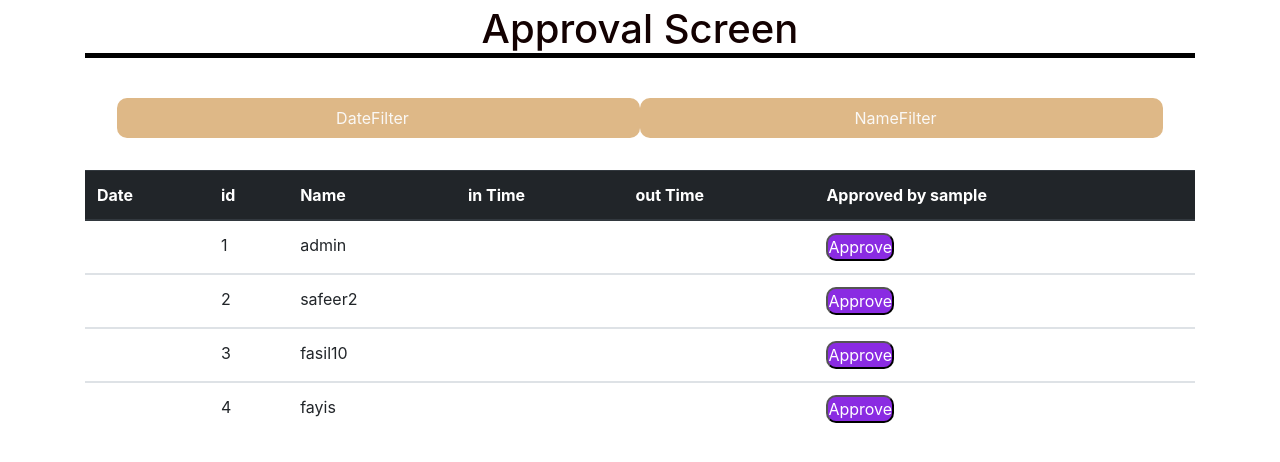
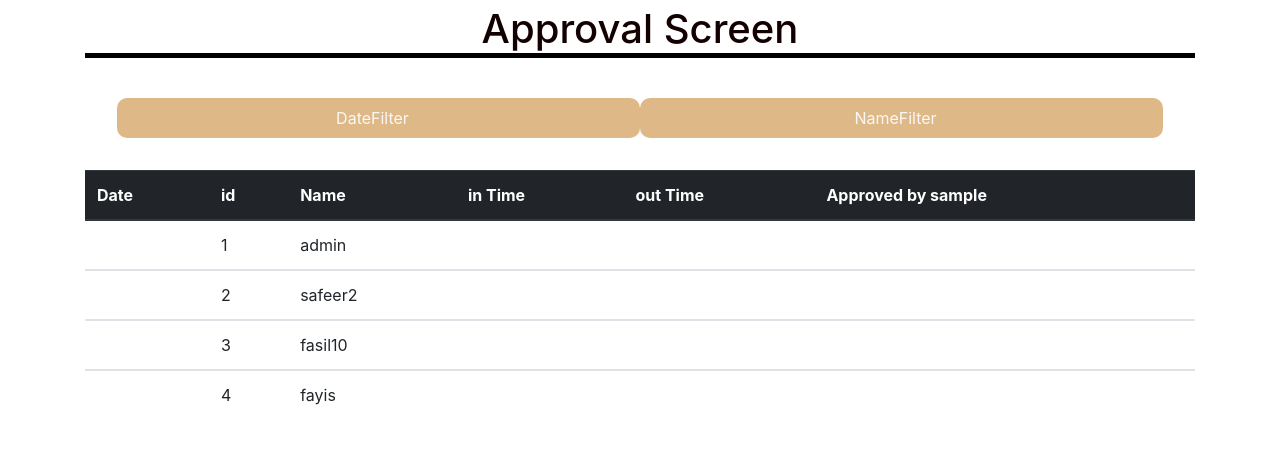
Before and after one commit to SafeerSha/FSE-test, a Django app: template template/approved.html in a window 1280 px wide. Shown: the top 462 px of the page. Run offline with Django 4.2, Linux system fonts and the light colour scheme; data comes from the database, SQL or seed files in the repository; the template is opened without the code that fills it: values that come from a table or form of the project are taken from there, most other values are stand-ins (such as "Sample title", 1, 10 or a date in 2020).

Commit message:
approved.html

```diff
--- a/template/approved.html
+++ b/template/approved.html
@@ -43,10 +43,10 @@
                 <td>{{i.username}}</td>
                 <td></td>
                 <td></td>
-                <form method="post" action="go">
-                <td>
-                    <button type="submit" style=" color : white;background-color: blueviolet;border-radius: 10px;">Approve</button>
-                </td>
+
+
+
+
             </form>
               </tr>
             </tbody>
```
